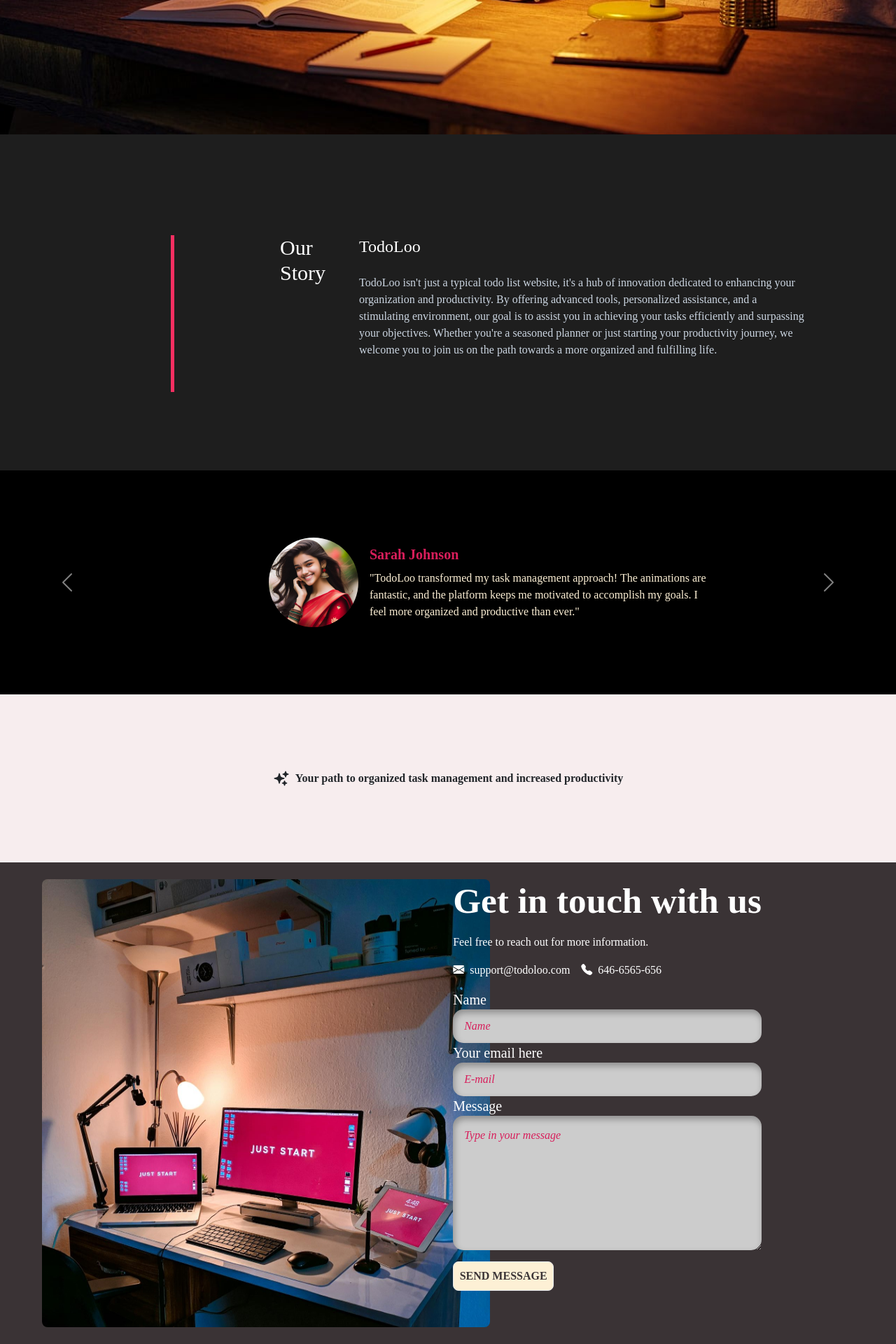
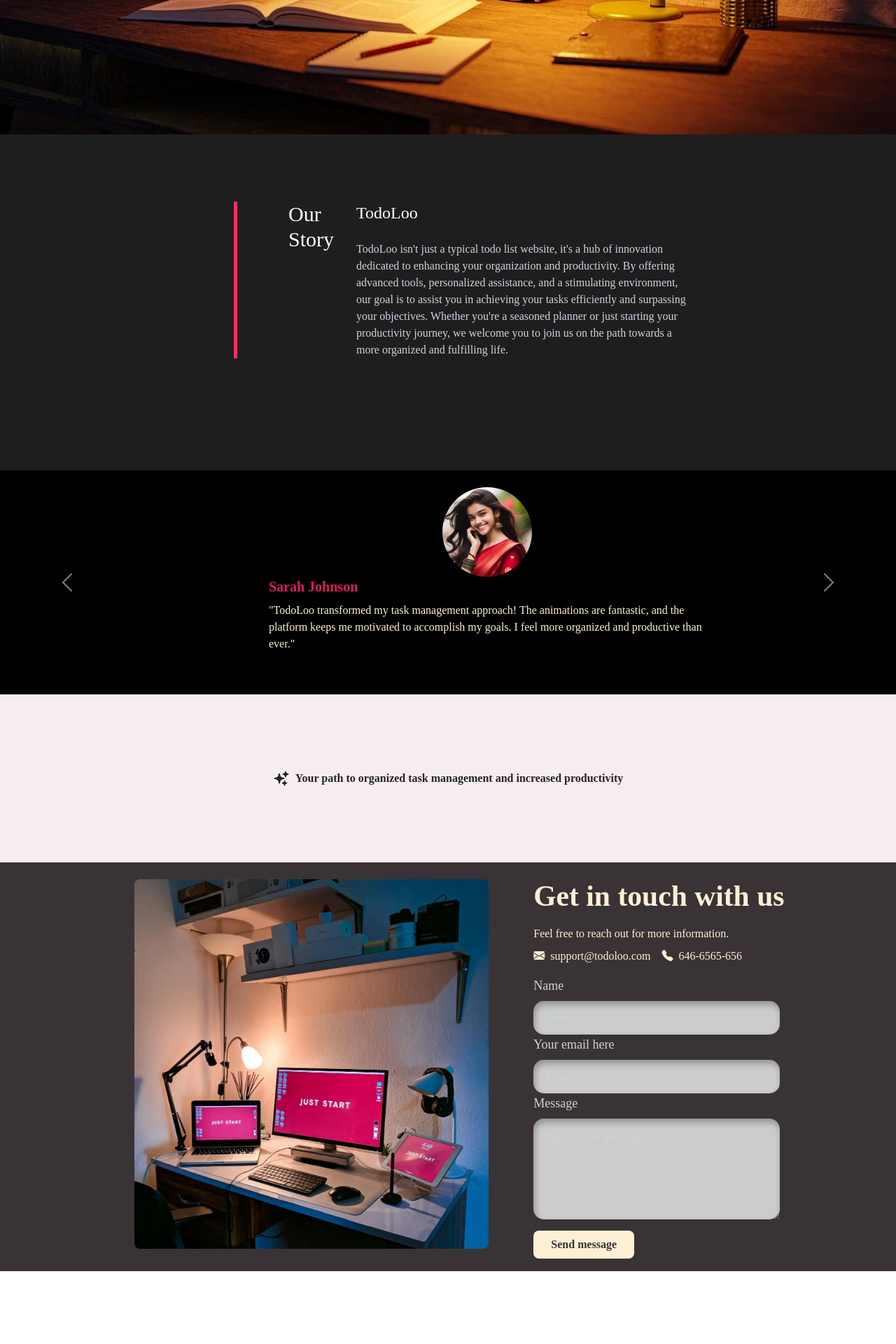
Before and after one commit to Kamaleshwaran07/todoList_Front-end, a React (Vite) app: page / in a window 1280 px wide. Shown: the part 607-2527 px from the top of the page at 70% size. After the commit the page ends 2423 px from the top, so only its background shows below. Built offline with nearby package versions, Linux system fonts and the light colour scheme; a web font is replaced by a local one.

Commit message:
overall responsive done

```diff
--- a/src/App.css
+++ b/src/App.css
@@ -120,20 +120,36 @@ a {
   content: "";
   width: 5px;
   height: 14em;
-  left: 15.25em;
+
+
   position: absolute;
   background-color: #f62f61;
 }
-@media screen and  (max-width:768px){
+@media screen and  (min-width:768px){
   .hero2::after{
-    left: 15em;
+    left: 13.8em;
   }
 }
-@media screen and  (min-width:1440px){
+@media only screen and  (max-width:600px){
+  .hero2::after{
+    left: 6.8em;
+  }
+}
+@media screen and  (min-width:1024px){
+  .hero2::after{
+    left: 20.9em;
+  }
+}
+@media screen and  (min-width: 1281px){
+  .hero2::after{
+    left: 30.9em;
+  }
+}
+/* @media screen and  (min-width:1440px){
   .hero2::after{
     left: 30.5em;
   }
-}
+} */
 .carousel-item{
 
   position: relative;
--- a/src/Components/Home.jsx
+++ b/src/Components/Home.jsx
@@ -16,7 +16,7 @@ const Home = () => {
       <div className='sedan'>
         {/* Hero Section */}
         <div className="grid grid-cols-3 hero gap-4">
-          <div className="heroHead relative mt-56 ml-20 p-3 shadow-lg bg-white/30 flex flex-col h-52 w-[30rem]">
+          <div className="heroHead relative mt-48 ml-2 md:ml-12 p-3 shadow-lg bg-white/30 flex flex-col h-52 w-[25rem]">
             <h3 className="text-3xl uppercase font-bold text-">Todoloo</h3>
             <p className="text-xl mt-6 text-slate-100">
               Welcome to our Todo list site! Stay organized, productive, and
@@ -25,13 +25,13 @@ const Home = () => {
           </div>
         </div>
         {/*Our Story */}
-        <div className="bg-[#1e1e1e] h-[30em] pt-36 text-white">
-          <div className="flex hero2 xl:ms-[25em] md:ms-[10em]">
+        <div className="bg-[#1e1e1e] h-[30em] pl-3 pt-12 lg:pt-24 md:pt-24 text-white">
+          <div className="flex hero2 xl:ms-[25em] md:ml-[8em] lg:ml-[15em] ml-3">
             <h4 className="text-3xl">
               Our
               <br /> Story
             </h4>
-            <div className="w-[40em] ms-12">
+            <div className="w-[18em] md:w-[25em] lg:w-[30em] ms-8">
               <h3 className="text-2xl">TodoLoo</h3>
               <p className="text-md font-normal mt-6 text-slate-300">
                 TodoLoo isn't just a typical todo list website, it's a hub of
@@ -52,9 +52,9 @@ const Home = () => {
           class="carousel slid  h-[20em] relative mx-auto bg-black text-papaya"
           data-bs-ride="carousel"
         >
-          <div class="carousel-inner pt-24 relative mx-auto my-auto flex justify-center">
-            <div class="carousel-item w-[40em] xl:w-[40em] md:w-[25em] active mr-[-10%]">
-              <div className="flex items-center justify-center">
+          <div class="carousel-inner pt-6 relative mx-auto my-auto flex justify-center">
+            <div class="carousel-item w-[20em] xl:w-[40em] md:w-[25em] active mr-[-10%]">
+              <div className="flex flex-col items-center justify-center">
                 <img
                   src={woman}
                   class="rounded-full w-32 h-32 me-3"
@@ -71,8 +71,8 @@ const Home = () => {
                 </div>
               </div>
             </div>
-            <div class="carousel-item w-[40em] xl:w-[40em] md:w-[25em] mr-[-10%]">
-              <div className="flex items-center justify-center">
+            <div class="carousel-item w-[20em] xl:w-[40em] md:w-[25em] mr-[-10%]">
+              <div className="flex items-center flex-col justify-center">
                 <img src={man} class="rounded-full w-32 h-32 me-3" alt="..." />
                 <div>
                   <h1 className="text-magenta1 font-bold text-xl">Lucas Evans</h1>
@@ -85,11 +85,11 @@ const Home = () => {
                 </div>
               </div>
             </div>
-            <div class="carousel-item w-[40em] xl:w-[40em] md:w-[25em] mr-[-10%]">
-              <div className="flex items-center justify-center">
+            <div class="carousel-item w-[20em] xl:w-[40em] md:w-[25em] mr-[-10%]">
+              <div className="flex items-center flex-col justify-center">
                 <img
                   src={woman3}
-                  class="rounded-full w-48 h-32 me-3"
+                  class="rounded-full w-32 h-32 me-3"
                   alt="..."
                 />
                 <div>
@@ -140,36 +140,36 @@ const Home = () => {
           Your path to organized task management and increased productivity
         </div>
         {/*Contact Us*/}
-        <div className="relative container-fluid text-white bg-black1">
-          <div className="flex p-6 ml-6">
-            <img src={desktop} alt="" className="w-[35em] xl:w-[40em] lg:h-[40em] lg:w-[30em] md:w-[40em] rounded-lg" />
-            <div className="absolute lg:right-5 xl:right-[12em]  right-[8em] md:right-[10em]">
-              <h3 className="text-[3.2em] font-bold">Get in touch with us</h3>
-              <p className="text-md font-normal mt-3">
+        <div className="relative  mx-0 text-papaya bg-black1">
+          <div className="flex pt-4  md:pt-5 ml-8 xl:ml-48">
+            <img src={desktop} alt="" className="w-[35em] max-sm:hidden h-[35em] xl:w-[35em] lg:h-[33em] lg:w-[35em] md:w-[25em] md:h-[33em] rounded-lg" />
+            <div className=" pl-4  w-[22.3em] rounded h-[35em] lg:ml-8 lg:w-[30em] xl:w-[40em] xl:ml-12 md:right-[10em]">
+              <h3 className="text-[2em] lg:text-[2.4em] xl:text-[2.6rem] font-bold">Get in touch with us</h3>
+              <p className="text-md font-normal mt-3 md:mt-0">
                 Feel free to reach out for more information.
               </p>
-              <div className="w-full mt-3">
-                <span className="me-3">
+              <div className="w-full flex flex-col xl:flex-row  sm:mt-2">
+                <span className="me-3 flex">
                   <i class="me-2 bi bi-envelope-fill text-red1"></i>
                   support@todoloo.com
                 </span>
-                <span className="me-2">
+                <span className="">
                   <i class="me-2 bi bi-telephone-fill text-red1"></i>
                   646-6565-656
                 </span>
               </div>
               <form className="flex flex-col mt-3">
-                <label className="text-xl" name="name">
+                <label className="text-xl md:text-lg text-ashgray mb-2" name="name">
                   Name
                 </label>
                 <input
                   type="text"
                   autocomplete="off"
                   name="name"
-                  class="input h-12 placeholder:text-magenta1 placeholder:italic"
+                  class="input h-12 w-72 lg:w-[22rem] placeholder:text-ashgray  placeholder:italic"
                   placeholder="Name"
                 />
-                <label className="text-xl" name="email">
+                <label className="text-xl md:text-lg text-ashgray mb-2" name="email">
                   Your email here
                 </label>
 
@@ -177,21 +177,21 @@ const Home = () => {
                   type="email"
                   autocomplete="off"
                   name="email"
-                  class="input h-12 placeholder:text-magenta1 placeholder:italic"
+                  class="input h-12 w-72 lg:w-[22rem] placeholder:text-ashgray  placeholder:italic"
                   placeholder="E-mail"
                 />
-                <label className="text-xl" name="email">
+                <label className="text-xl md:text-lg text-ashgray mb-2" name="email">
                   Message
                 </label>
                 <textarea
                   type="text"
                   name="message"
-                  class="input h-48 placeholder:text-magenta1 placeholder:italic"
+                  class="input h-36 w-72 lg:w-[22rem] placeholder:text-ashgray  placeholder:italic"
                   placeholder="Type in your message"
                 ></textarea>
                 <button
                   type="submit"
-                  className="border-lg border-1 w-36 p-2 md:bg-papaya font-bold uppercase md:text-black1 rounded-lg mt-3"
+                  className="w-36 p-2  text-black1 bg-papaya md:bg-papaya font-bold md:p-1 md:text-black1 rounded-lg mt-3 md:mt-3"
                 >
                   Send message
                 </button>
--- a/src/Components/Navbar.jsx
+++ b/src/Components/Navbar.jsx
@@ -50,7 +50,7 @@ const handleClick = () =>{
   </>
   :
   <>
-    <nav className="max-lg:hidden flex h-[3rem] text-[#f62f61] flex-row pl-0 pr-2 items-center">
+    <nav className="max-lg:hidden xl:w-full flex h-[3rem] text-[#f62f61] flex-row pl-0 pr-2 items-center">
         <Toaster />
       <div className="">
         <a href="/" className="text-2xl ms-4 font-bold text-decoration uppercase">TodoLoo</a>
```
